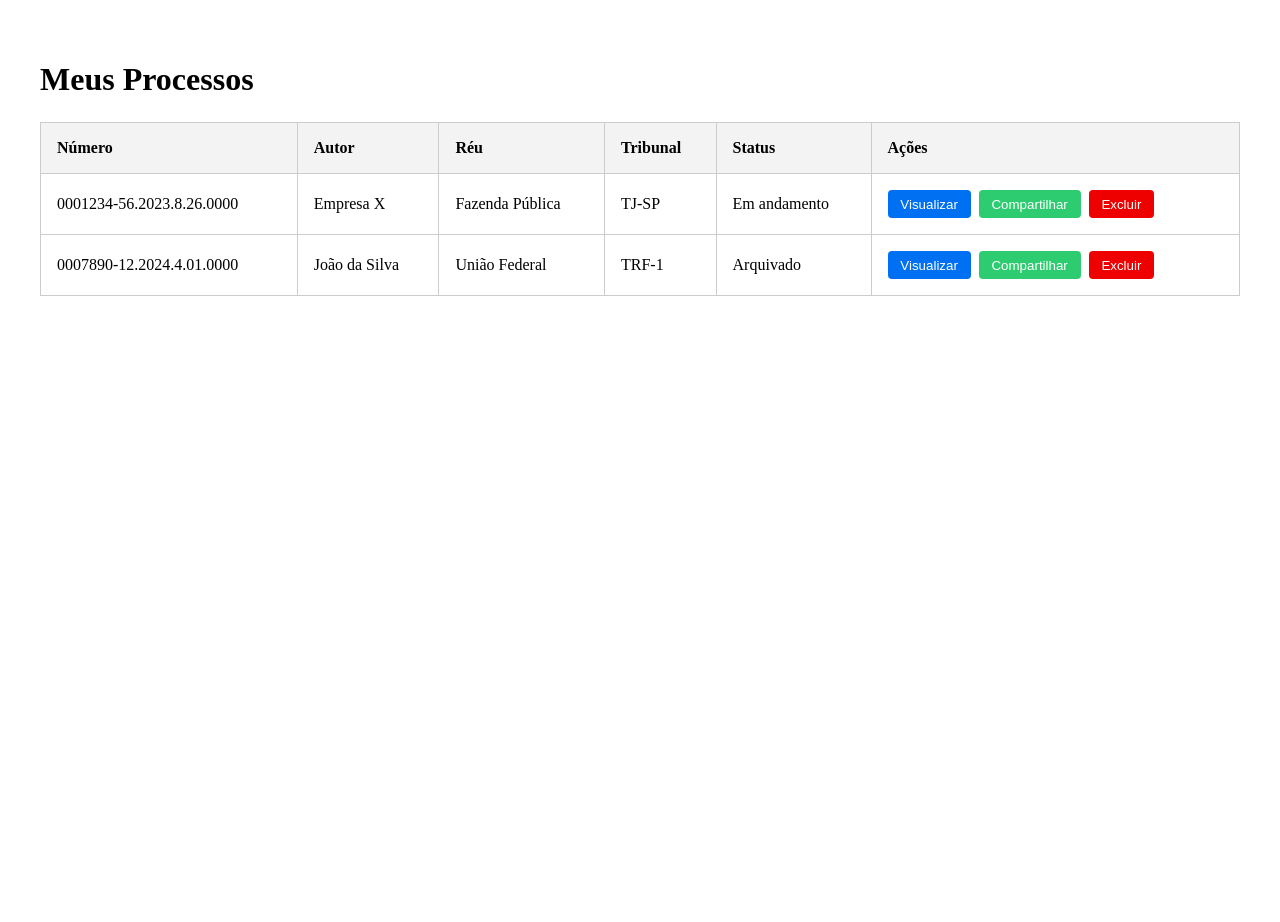
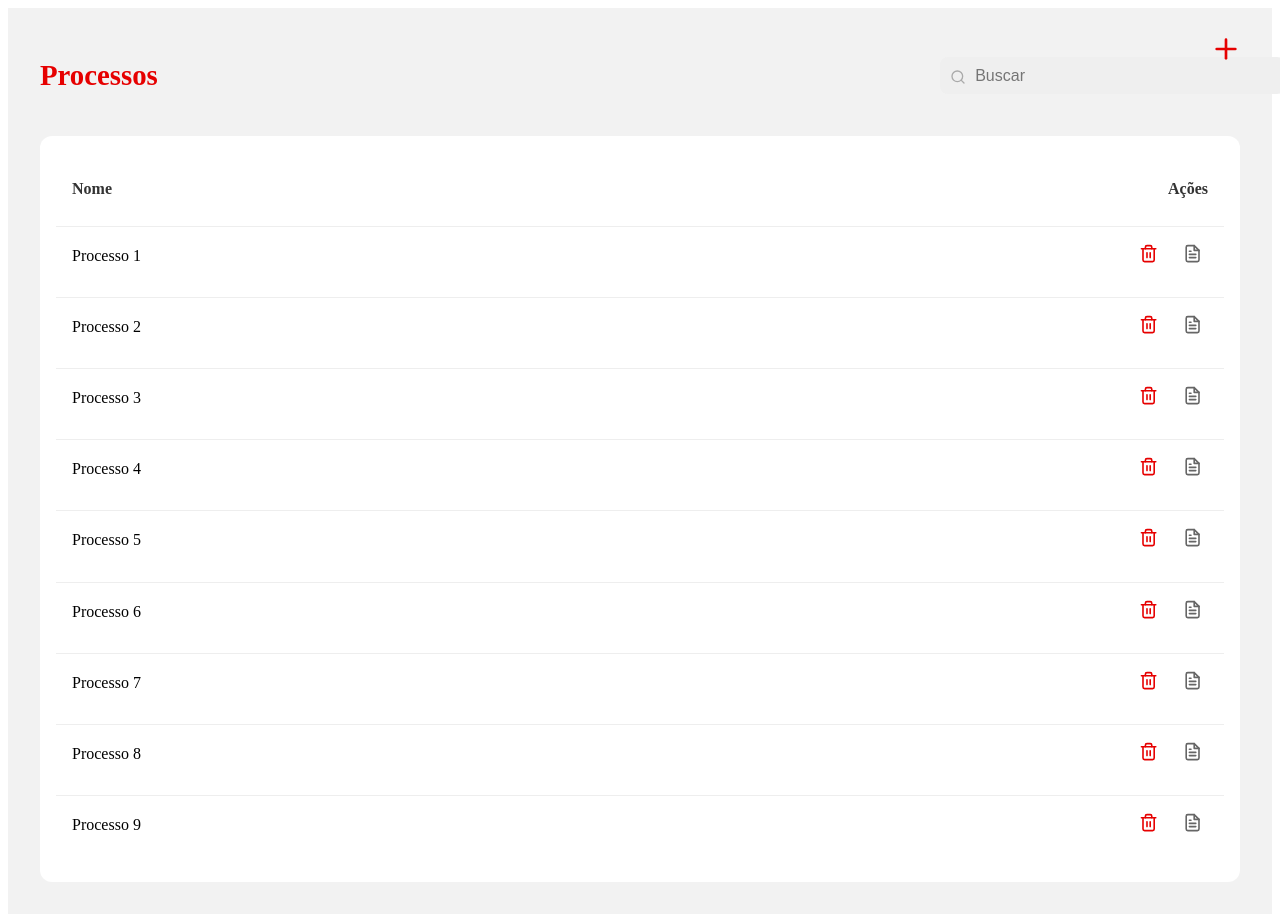
Before and after one commit to brunasaturnino/Projeto-LexTributo, a Next.js app: page /processos in a window 1280 px wide. Before the commit the page ends 800 px from the top, so only its background shows below. Built offline with nearby package versions, Linux system fonts and the light colour scheme.

Commit message:
mudança de layout da página

```diff
--- a/src/pages/processos/index.tsx
+++ b/src/pages/processos/index.tsx
@@ -1,13 +1,10 @@
 import { useEffect, useState } from "react";
-import { Container, Title, Table, ActionButton } from "./styles";
+import { Container, Header, Title, SearchInput, Table, ActionIcon, AddButton } from "./styles";
+import { FiTrash2, FiFileText, FiPlus, FiSearch } from "react-icons/fi";
 
 interface Processo {
   id: string;
-  numero: string;
-  autor: string;
-  reu: string;
-  tribunal: string;
-  status: string;
+  nome: string;
 }
 
 export default function ProcessosPage() {
@@ -15,73 +12,55 @@ export default function ProcessosPage() {
 
   useEffect(() => {
     setProcessos([
-      {
-        id: "1",
-        numero: "0001234-56.2023.8.26.0000",
-        autor: "Empresa X",
-        reu: "Fazenda Pública",
-        tribunal: "TJ-SP",
-        status: "Em andamento",
-      },
-      {
-        id: "2",
-        numero: "0007890-12.2024.4.01.0000",
-        autor: "João da Silva",
-        reu: "União Federal",
-        tribunal: "TRF-1",
-        status: "Arquivado",
-      },
+      { id: "1", nome: "Processo 1" },
+      { id: "2", nome: "Processo 2" },
+      { id: "3", nome: "Processo 3" },
+      { id: "4", nome: "Processo 4" },
+      { id: "5", nome: "Processo 5" },
+      { id: "6", nome: "Processo 6" },
+      { id: "7", nome: "Processo 7" },
+      { id: "8", nome: "Processo 8" },
+      { id: "9", nome: "Processo 9" },
     ]);
   }, []);
 
   return (
     <Container>
-      <Title>Meus Processos</Title>
+      <Header>
+        <Title>Processos</Title>
+        <div style={{ position: "relative", width: "300px" }}>
+          <FiSearch style={{ position: "absolute", top: "12px", left: "10px", color: "#aaa" }} />
+          <SearchInput placeholder="Buscar" />
+        </div>
+      </Header>
+
       <Table>
         <thead>
           <tr>
-            <th>Número</th>
-            <th>Autor</th>
-            <th>Réu</th>
-            <th>Tribunal</th>
-            <th>Status</th>
-            <th>Ações</th>
+            <th>Nome</th>
+            <th style={{ textAlign: "right" }}>Ações</th>
           </tr>
         </thead>
         <tbody>
           {processos.map((p) => (
             <tr key={p.id}>
-              <td>{p.numero}</td>
-              <td>{p.autor}</td>
-              <td>{p.reu}</td>
-              <td>{p.tribunal}</td>
-              <td>{p.status}</td>
-              <td>
-                <ActionButton
-                  $variant="primary"
-                  onClick={() => alert(`Visualizar ${p.numero}`)}
-                >
-                  Visualizar
-                </ActionButton>
-
-                <ActionButton
-                  $variant="success"
-                  onClick={() => alert(`Compartilhar ${p.numero}`)}
-                >
-                  Compartilhar
-                </ActionButton>
-
-                <ActionButton
-                  $variant="danger"
-                  onClick={() => alert(`Excluir ${p.numero}`)}
-                >
-                  Excluir
-                </ActionButton>
+              <td>{p.nome}</td>
+              <td style={{ textAlign: "right" }}>
+                <ActionIcon onClick={() => alert(`Excluir ${p.nome}`)}>
+                  <FiTrash2 />
+                </ActionIcon>
+                <ActionIcon onClick={() => alert(`Visualizar ${p.nome}`)} gray>
+                  <FiFileText />
+                </ActionIcon>
               </td>
             </tr>
           ))}
         </tbody>
       </Table>
+
+      <AddButton onClick={() => alert("Novo processo")}>
+        <FiPlus />
+      </AddButton>
     </Container>
   );
 }
--- a/src/pages/processos/styles.ts
+++ b/src/pages/processos/styles.ts
@@ -2,60 +2,75 @@ import styled from "styled-components";
 
 export const Container = styled.div`
   padding: 2rem;
+  background-color: #f2f2f2;
+  min-height: 100vh;
+`;
+
+export const Header = styled.div`
+  display: flex;
+  justify-content: space-between;
+  align-items: center;
+  margin-bottom: 1.5rem;
 `;
 
 export const Title = styled.h1`
-  font-size: 2rem;
-  margin-bottom: 1.5rem;
+  font-size: 1.8rem;
+  color: #e60000;
+`;
+
+export const SearchInput = styled.input`
+  padding: 0.6rem 0.6rem 0.6rem 2.2rem;
+  border: none;
+  border-radius: 8px;
+  background-color: #efefef;
+  width: 100%;
+  font-size: 1rem;
+  outline: none;
 `;
 
 export const Table = styled.table`
   width: 100%;
-  border-collapse: collapse;
+  border-spacing: 0 0.8rem;
+  background-color: white;
+  border-radius: 12px;
+  padding: 1rem;
 
-  th, td {
+  th {
     padding: 1rem;
-    border: 1px solid #ccc;
     text-align: left;
+    color: #333;
   }
 
-  th {
-    background-color: #f3f3f3;
+  td {
+    padding: 1rem;
+    border-top: 1px solid #eee;
   }
 `;
 
-// Tipos de variação para botão
-type ButtonVariant = "primary" | "danger" | "success";
-
-// Botão com prop segura (transient prop)
-export const ActionButton = styled.button<{ $variant?: ButtonVariant }>`
-  margin-right: 0.5rem;
-  padding: 0.4rem 0.8rem;
+export const ActionIcon = styled.button<{ gray?: boolean }>`
+  background: none;
   border: none;
-  border-radius: 4px;
+  color: ${({ gray }) => (gray ? "#666" : "#e60000")};
+  font-size: 1.2rem;
+  margin-left: 0.8rem;
   cursor: pointer;
-  color: white;
-  background-color: ${({ $variant }) => {
-    switch ($variant) {
-      case "danger":
-        return "#e00";
-      case "success":
-        return "#2ecc71";
-      default:
-        return "#0070f3";
-    }
-  }};
 
   &:hover {
-    background-color: ${({ $variant }) => {
-      switch ($variant) {
-        case "danger":
-          return "#c00";
-        case "success":
-          return "#27ae60";
-        default:
-          return "#0059c1";
-      }
-    }};
+    opacity: 0.7;
   }
 `;
+
+export const AddButton = styled.button`
+  position: fixed;
+  top: 2rem;
+  right: 2rem;
+  background: none;
+  border: none;
+  color: #e60000;
+  font-size: 2rem;
+  cursor: pointer;
+
+  &:hover {
+    transform: scale(1.1);
+  }
+`;
```
